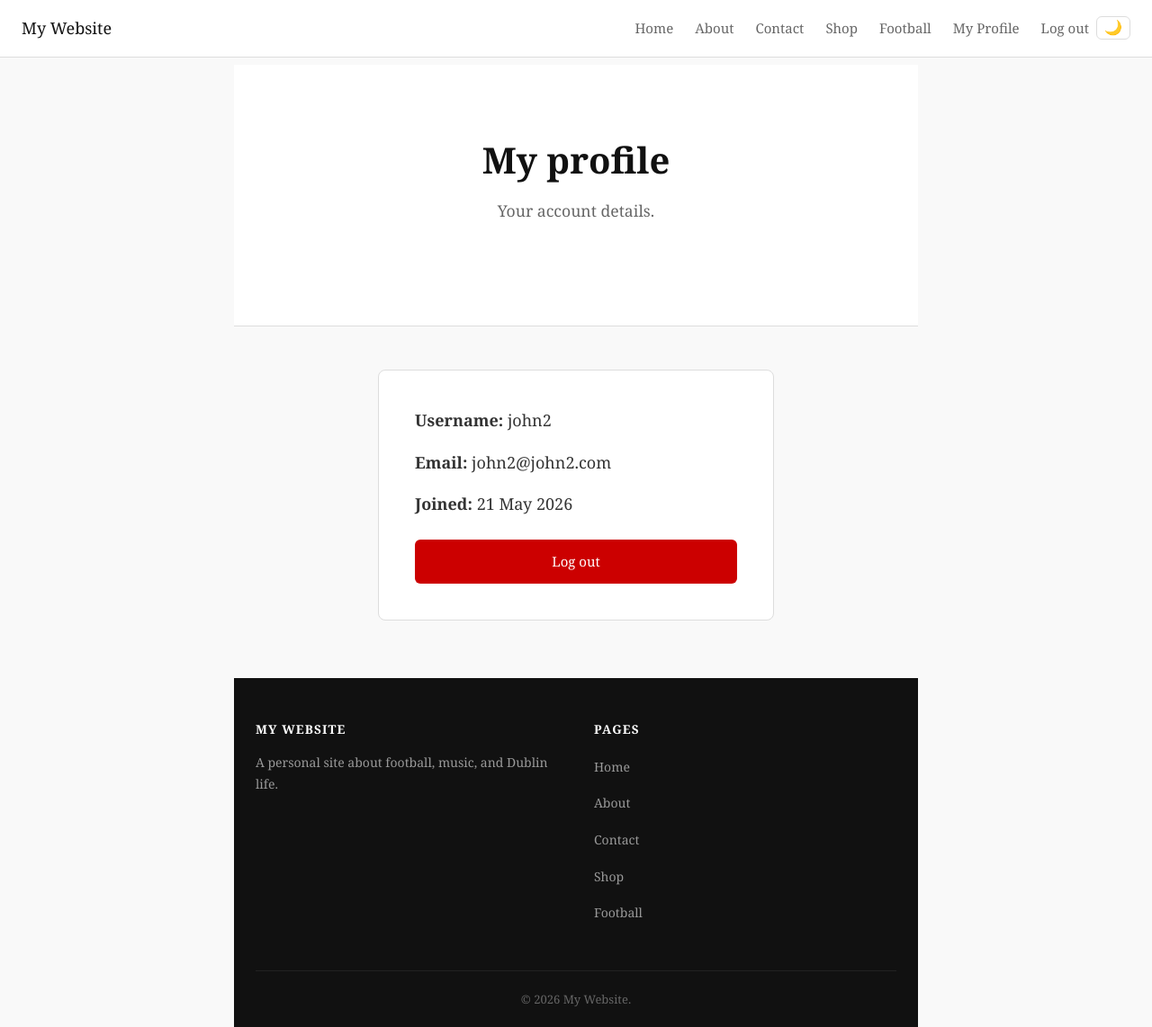
After one commit to RoyoftheRavers/django-project, a Django app: page /profile/ in a window 1280 px wide. The commit adds this page. Shown: the whole page at 90% size. Run offline with Django 5.2, Linux system fonts and the light colour scheme; a user stored in the database is signed in.

Commit message:
Add user profile page with login_required protection

```diff
--- a/core/templates/core/base.html
+++ b/core/templates/core/base.html
@@ -24,6 +24,7 @@
         <a href="{% url 'shop_home' %}">Shop</a>
         <a href="{% url 'football_home' %}">Football</a>
         {% if user.is_authenticated %}
+        <a href="{% url 'profile' %}">My Profile</a>
         <a href="{% url 'account_logout' %}">Log out</a>
         {% else %}
         <a href="{% url 'account_login' %}">Sign in</a>
--- /dev/null
+++ b/core/templates/core/profile.html
@@ -0,0 +1,21 @@
+{% extends 'core/base.html' %}
+
+{% block title %}My Profile — My Website{% endblock %}
+
+{% block content %}
+
+<section class="hero">
+  <h1>My profile</h1>
+  <p class="hero-subtitle">Your account details.</p>
+</section>
+
+<section class="auth-section">
+  <div class="auth-card">
+    <p><strong>Username:</strong> {{ user.username }}</p>
+    <p><strong>Email:</strong> {{ user.email|default:"Not provided" }}</p>
+    <p><strong>Joined:</strong> {{ user.date_joined|date:"d M Y" }}</p>
+    <a href="{% url 'account_logout' %}" class="btn">Log out</a>
+  </div>
+</section>
+
+{% endblock %}
--- a/core/urls.py
+++ b/core/urls.py
@@ -6,4 +6,5 @@ urlpatterns = [
     path('about/', views.about, name='about'),
     path('contact/', views.contact, name='contact'),
     path('contact/success/', views.contact_success, name='contact_success'),
+    path('profile/', views.profile, name='profile'),
 ]
--- a/core/views.py
+++ b/core/views.py
@@ -1,6 +1,7 @@
 from django.shortcuts import render, redirect
 from .models import Contact
 from .forms import ContactForm
+from django.contrib.auth.decorators import login_required
 
 def home(request):
     context = {
@@ -35,3 +36,10 @@ def contact(request):
 
 def contact_success(request):
     return render(request, 'core/contact_success.html')
+
+@login_required
+def profile(request):
+    context = {
+        'user': request.user,
+    }
+    return render(request, 'core/profile.html', context)
```
